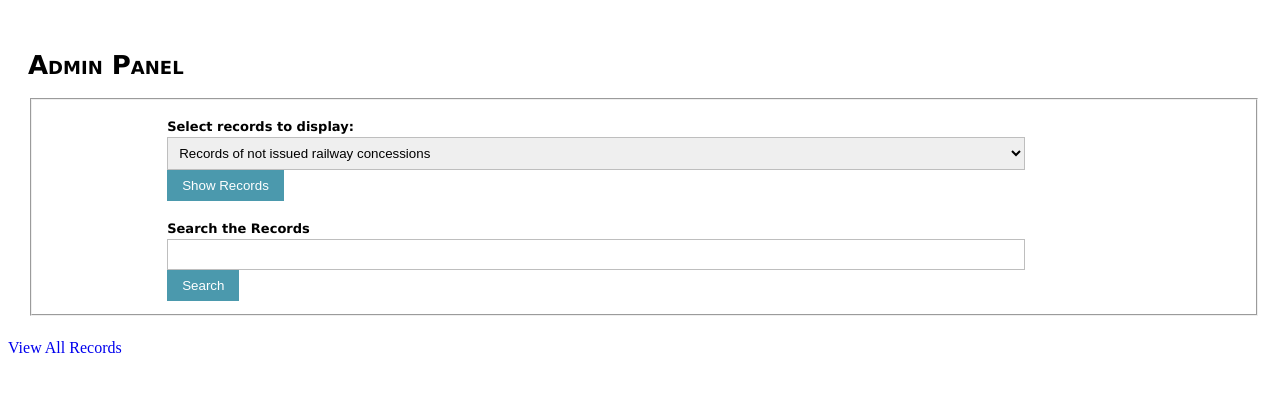
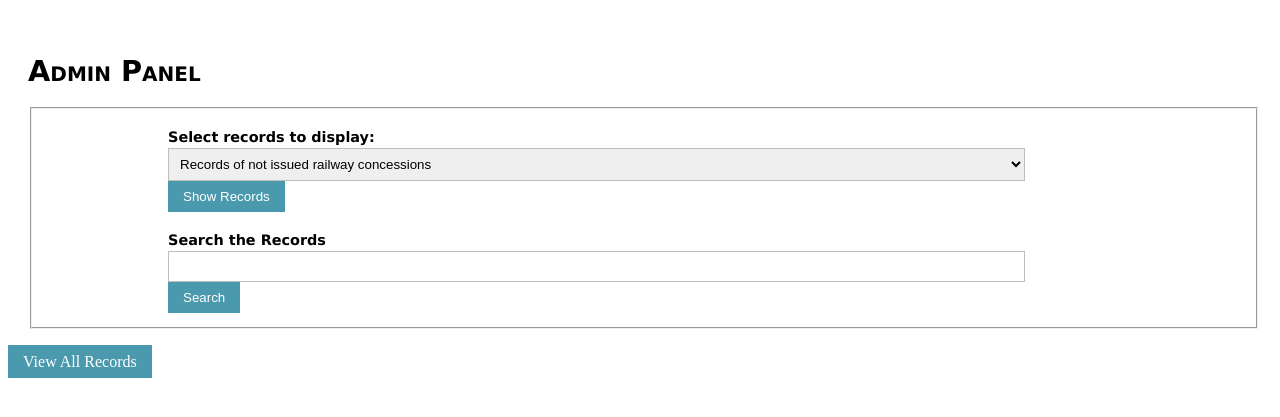
Before and after one commit to ddanishkhan/RailCon, a PHP site: page /Railcon/admin.html in a window 1280 px wide. Shown: the top 417 px of the page. Run offline with PHP 8.4, Linux system fonts and the light colour scheme.

Commit message:
Update indadmstu.css

```diff
--- a/indadmstu.css
+++ b/indadmstu.css
@@ -1,6 +1,6 @@
 .form-style-1 {
     padding: 20px 12px 10px 20px;
-    font: 13px "Lucida Sans Unicode", "Lucida Grande", sans-serif;
+    font: 0.9em "Lucida Sans Unicode", "Lucida Grande", sans-serif;
 }
 .form-style-1 li {
     padding: 5px;
@@ -51,7 +51,6 @@ select{
     border: 1px solid #88D5E9;
 }
 
-
 .form-style-1 .field-long{
     width: 100%;
 }
@@ -61,13 +60,13 @@ select{
 .form-style-1 .field-textarea{
     height: 100px;
 }
-.form-style-1 input[type=submit]{
+.form-style-1 input[type=submit], a.button{
     background: #4B99AD;
     padding: 8px 15px 8px 15px;
     border: none;
     color: #fff;
 }
-.form-style-1 input[type=submit]:hover{
+.form-style-1 input[type=submit]:hover, a.button:hover{
     background: #4691A4;
     box-shadow:none;
     -moz-box-shadow:none;
```
